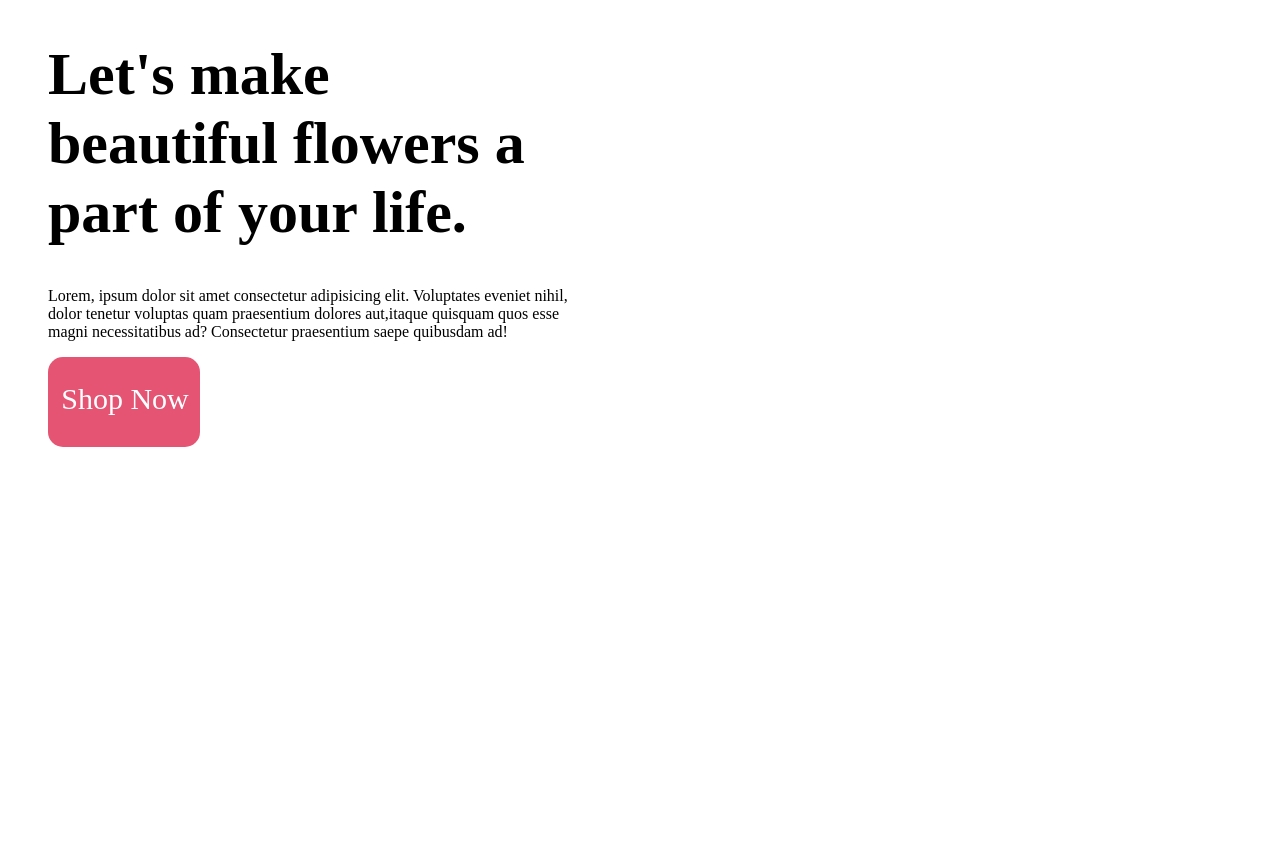
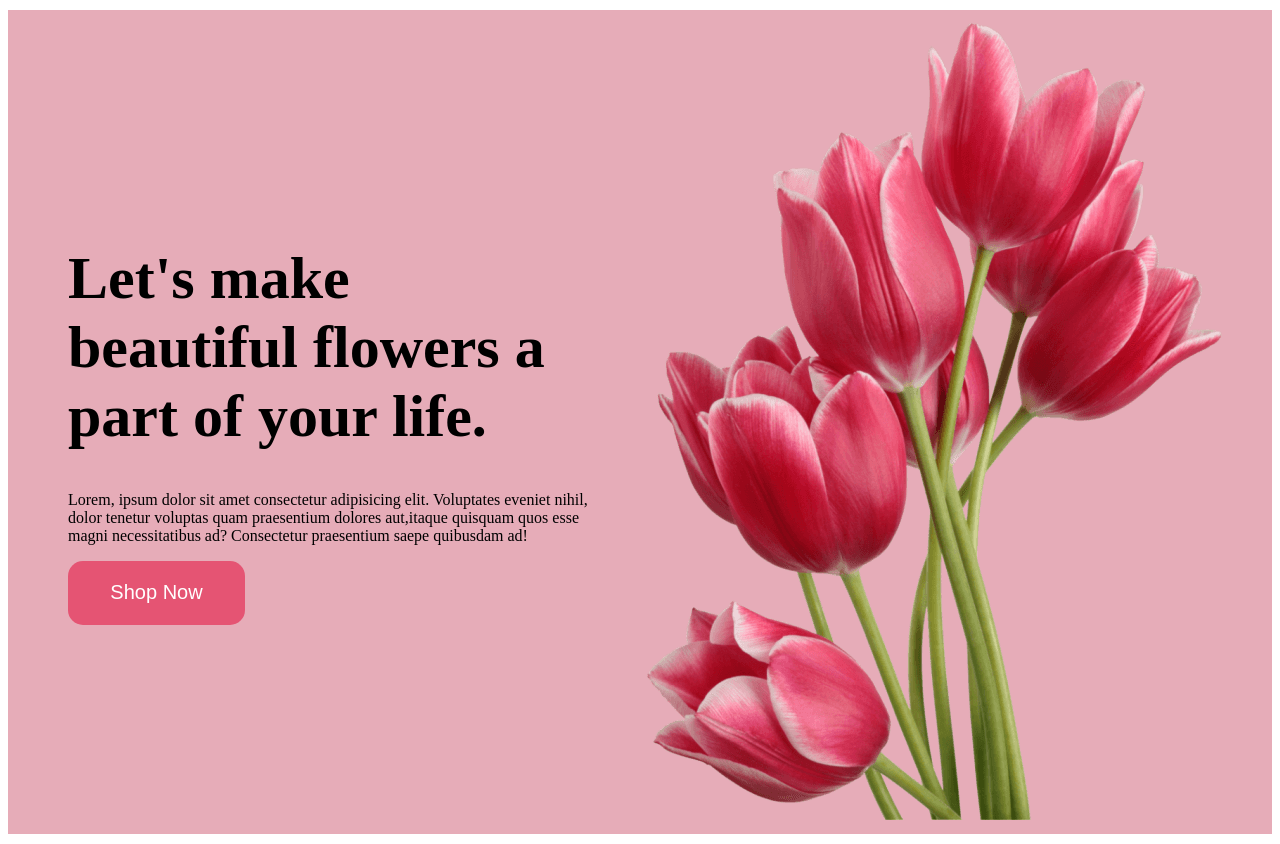
Before and after one commit to Mostofa2002/Assignment-1, a plain HTML site: page index.html in a window 1280 px wide. Before the commit the page ends 800 px from the top, so only its background shows below. Drawn offline with Linux system fonts and the light colour scheme.

Commit message:
2nd half

```diff
--- a/index.html
+++ b/index.html
@@ -8,12 +8,12 @@
 </head>
 <body>
 
-    <header>
+    <header class="header">
         <div class="contanier">
 
             <div class="Left-text">
 
-                <ul style="list-style-type: none;">
+                <ul style="list-style-type: none ;">
 
                     <li class="main-heading">
 
@@ -26,9 +26,9 @@
                     <br>
                      magni necessitatibus ad? Consectetur praesentium saepe quibusdam ad!</p>
                 </li>
-                <li class="btn">
+                <li >
 
-                    Shop Now
+                <button class="btn">Shop Now</button>
 
                 </li>
 
@@ -40,7 +40,7 @@
             </div>
 
             <div class="img">
-
+                <img src="flower aflsset/pngwing 10.png" alt="">
             </div>
 
 
--- a/style/style.css
+++ b/style/style.css
@@ -1,18 +1,37 @@
+
+    /* heading section */
+
+ .header{
+     background-color: #e6acb8;
+}
+/* *{
+    padding:0;
+    margin:0;
+} */
+
+/* flex between */
+.contanier{
+
+    display: flex;
+    justify-content: space-between;
+    align-items: center;
+    padding: 10px 10px 10px 10px;
+    margin: 10px 10px 10px 10px;
+}
 
 
+/* Left-text */
 .main-heading
 {
     font-size: 30px;
 }
+
 .btn{
-
-    width:150px;
-    height:65px;
+    width: 177px;
+    height: 64px;
     border: 0;
     border-radius: 15px;
     background-color: #E55473;
     color: white;
-    font-size: 30px;
-    padding: 25px 0 0 2px;
-    text-align: center;
+    font-size: 20px;
 }
```
Also changed, not shown: flower aflsset/Flower 01.png (added), flower aflsset/Group 57.png (added), flower aflsset/Group 58.png (added), flower aflsset/Group 59.png (added), flower aflsset/Rectangle 4.png (added), flower aflsset/Rectangle 5.png (added), flower aflsset/Rectangle 6.png (added), flower aflsset/Rectangle 9.png (added), flower aflsset/pngwing 10.png (added), flower aflsset/pngwing 5.png (added), flower aflsset/pngwing 6.png (added), flower aflsset/pngwing 7.png (added), flower aflsset/pngwing 8.png (added).
